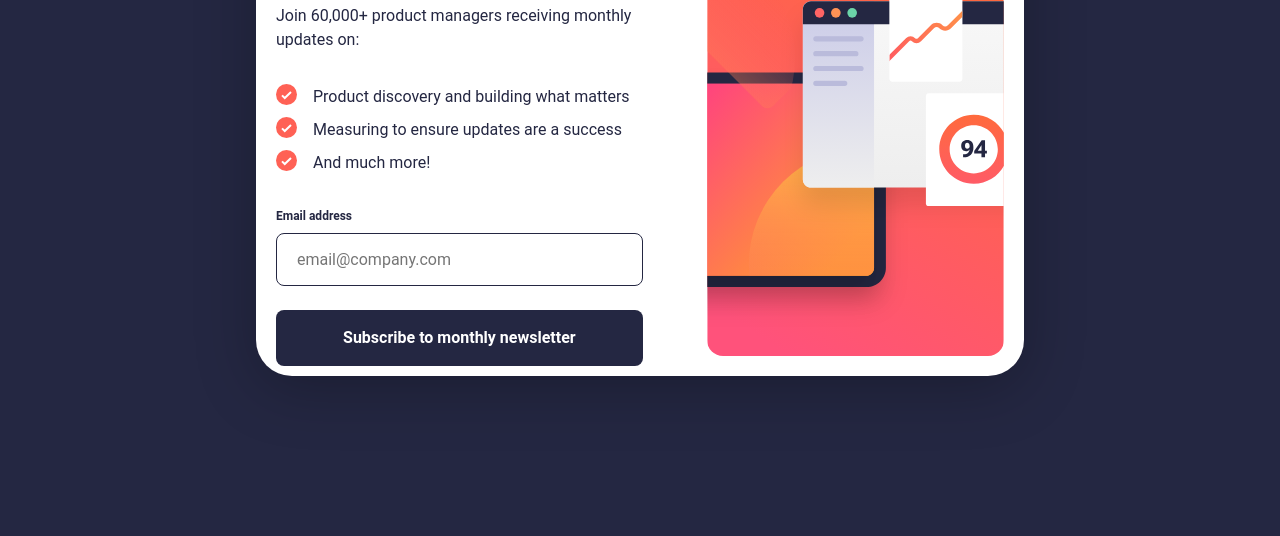
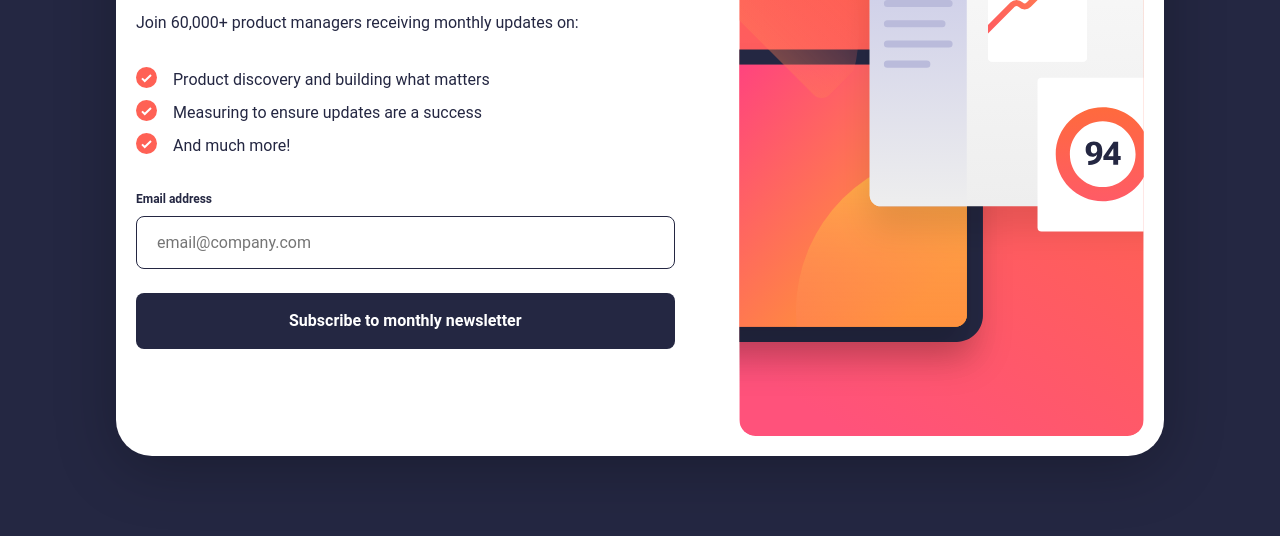
Before and after one commit to Bensolve/newsletter-sign-up-with-success-message, a plain HTML site: page index.html in a window 1280 px wide. Shown: the part 264-800 px from the top of the page. Drawn offline with Linux system fonts and the light colour scheme.

Commit message:
update styles

```diff
--- a/styles.css
+++ b/styles.css
@@ -41,8 +41,7 @@ form {
     flex-direction: row;
     align-items: center;
     gap: 4rem;
-    height: 60%;
-    aspect-ratio: 1.6/1;
+    height: max(60%, 640px);
     padding: 1.25rem;
     box-shadow: 0px 12px 60px rgba(0, 0, 0, 0.25);
 }
@@ -52,8 +51,8 @@ form .content {
     flex-direction: column;
     justify-content: space-around;
     gap: 2rem;
-    width: 100%;
-    height: 100%;
+    /* width: 100%;
+    height: 100%; */
 }
 
 form picture,
```
